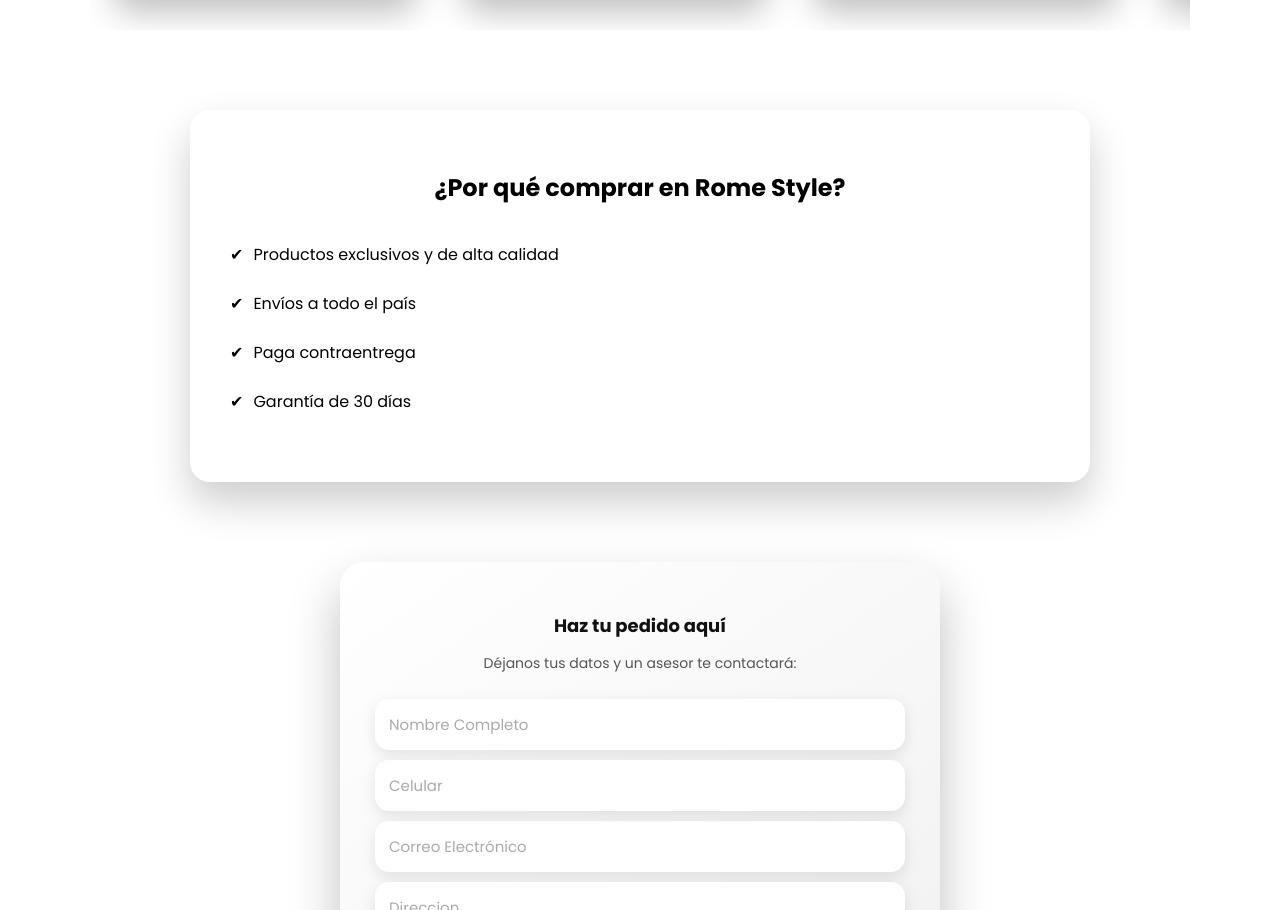
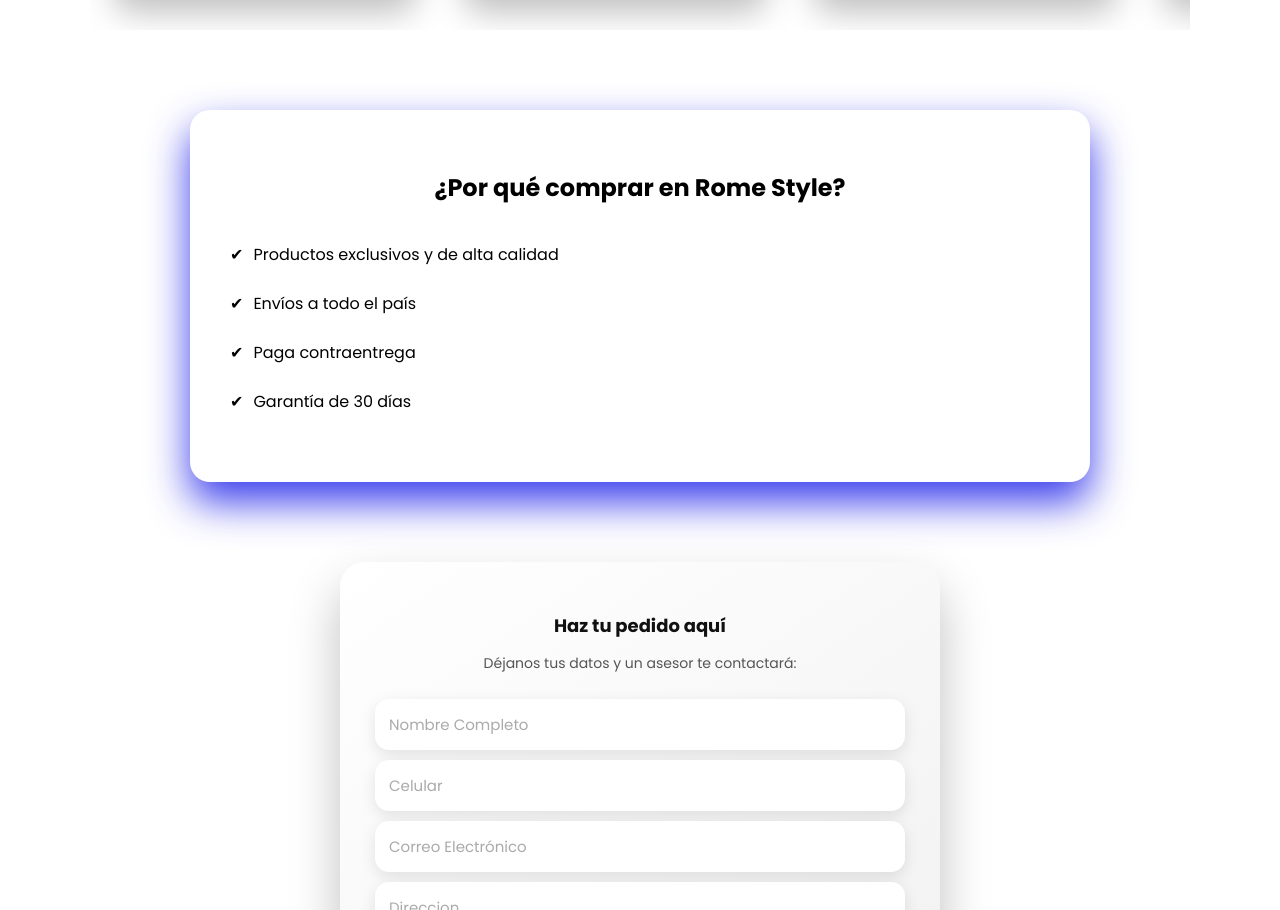
Before and after one commit to marthasalas/RomeStyle, a plain HTML site: page index.html in a window 1280 px wide. Shown: the part 982-1892 px from the top of the page. Drawn offline with Linux system fonts and the light colour scheme.

Commit message:
background en beneficios

```diff
--- a/benefic.css
+++ b/benefic.css
@@ -5,7 +5,7 @@
   padding: 40px;
   background: #fff;
   border-radius: 20px;
-  box-shadow: 0 20px 40px rgba(0,0,0,0.2);
+  box-shadow: 0 20px 40px rgba(45, 48, 235, 0.938);
 }
 
 .benefits h2 {
```
